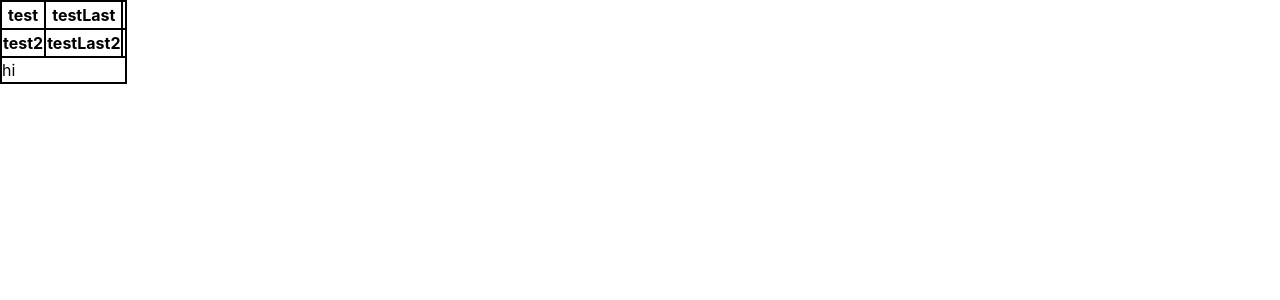
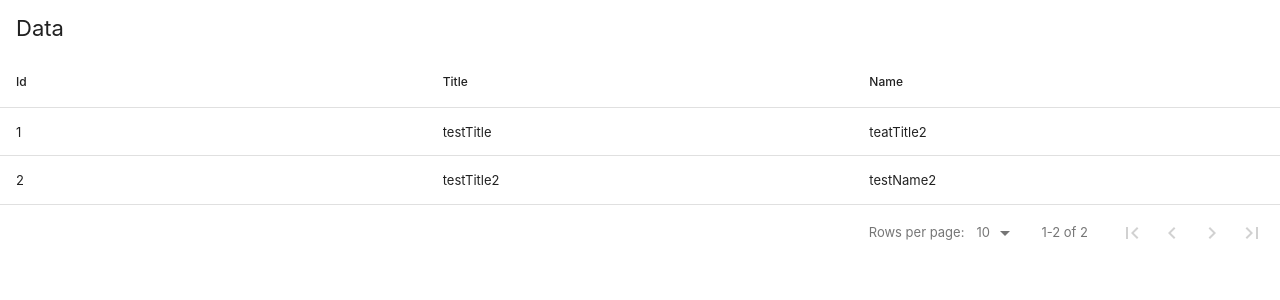
Before and after one commit to Sniffin3083/project-zohar, a React (Create React App) app: page /xeno1 in a window 1280 px wide. Shown: the top 300 px of the page. Built offline with nearby package versions, Linux system fonts and the light colour scheme.

Commit message:
Colour change works Have to make it save between sessions

```diff
--- a/src/routes/XCone.jsx
+++ b/src/routes/XCone.jsx
@@ -1,69 +1,71 @@
 import React from 'react';
+import DataTable from "react-data-table-component";
+
+import XCOneData from "../data/XCOneData"
 
 const {useState} = React;
 const {useEffect} = React;
 
-const Data = [
+const columns = [
   {
-    id: 1,
-    name: 'test',
-    LastName: 'testLast',
+    name: "Id",
+    selector: row => row.id,
+    sortable: true
   },
   {
-    id: 2,
-    name: 'test2',
-    LastName: 'testLast2',
+    name: "Title",
+    selector: row => row.title,
+    sortable: true
+  },
+  {
+    name: "Name",
+    selector: row => row.name,
+    sortable: true
   }
-]
+];
+
+const conditionalRowStyles = [
+  {
+    when: row => row.toggleSelected,
+    style: {
+      backgroundColor: "green",
+      userSelect: "none"
+    }
+  }
+];
 
 export default function XCOne() {
 
-  const formatData = (items) => {
-    return items.map((item) => ({...item, isActive: false}))
-  }
+  const [data, setData] = React.useState(XCOneData);
 
-  const [myRecords, setMyRecords] = useState(formatData(Data))
+  const handleRowClicked = row => {
+    const updatedData = data.map(item => {
+      if (row.id !== item.id) {
+        return item;
+      }
 
-  const handleColorChange = (id) => {
-    setMyRecords((prevState) => {
-      return prevState.map((item) => {
-        if(item.id === id) {
-          return {...item, isActive: !item.isActive}
-        }else {
-          return item;
-        }
-      })
-    })
-  }
+      document.cookie = "id=" + data.id + "; toggle=" + data.toggleSelected + "; expires=Tue, 31 Dec 2024 12:00:00 TTC";
 
-  useEffect(() => {
-    const data = window.localStorage.getItem('MY_APP_STATE');
-    if ( data !== null ) setMyRecords(JSON.parse(data));
-  }, []);
+      return {
+        ...item,
+        toggleSelected: !item.toggleSelected
+      };
+    });
 
-  useEffect(() => {
-    window.localStorage.setItem('MY_APP_STATE', JSON.stringify(myRecords));
-  }, []);
+    setData(updatedData);
+  };
 
   return (
     <>
-      <table className="border-solid border-2 border-black">
-        {myRecords.map((current) => (
-        <tr
-          key={current.id}
-          onClick={() => handleColorChange(current.id)}
-          style={{
-            backgroundColor: current.isActive ? 'crimson' : '',
-          }}
-          className=""
-        >
-          <th className="border-solid border-2 border-black">{current.name}</th>
-          <th className="border-solid border-2 border-black">{current.LastName}</th>
-          <th className="border-solid border-2 border-black">{current.state}</th>
-        </tr>
-        ))}
-        <p>hi</p>
-      </table>
+      <DataTable
+        title="Data"
+        columns={columns}
+        data={data}
+        defaultSortFieldId="title"
+        pagination
+        onRowClicked={handleRowClicked}
+        conditionalRowStyles={conditionalRowStyles}
+      />
     </>
   );
 }
```
